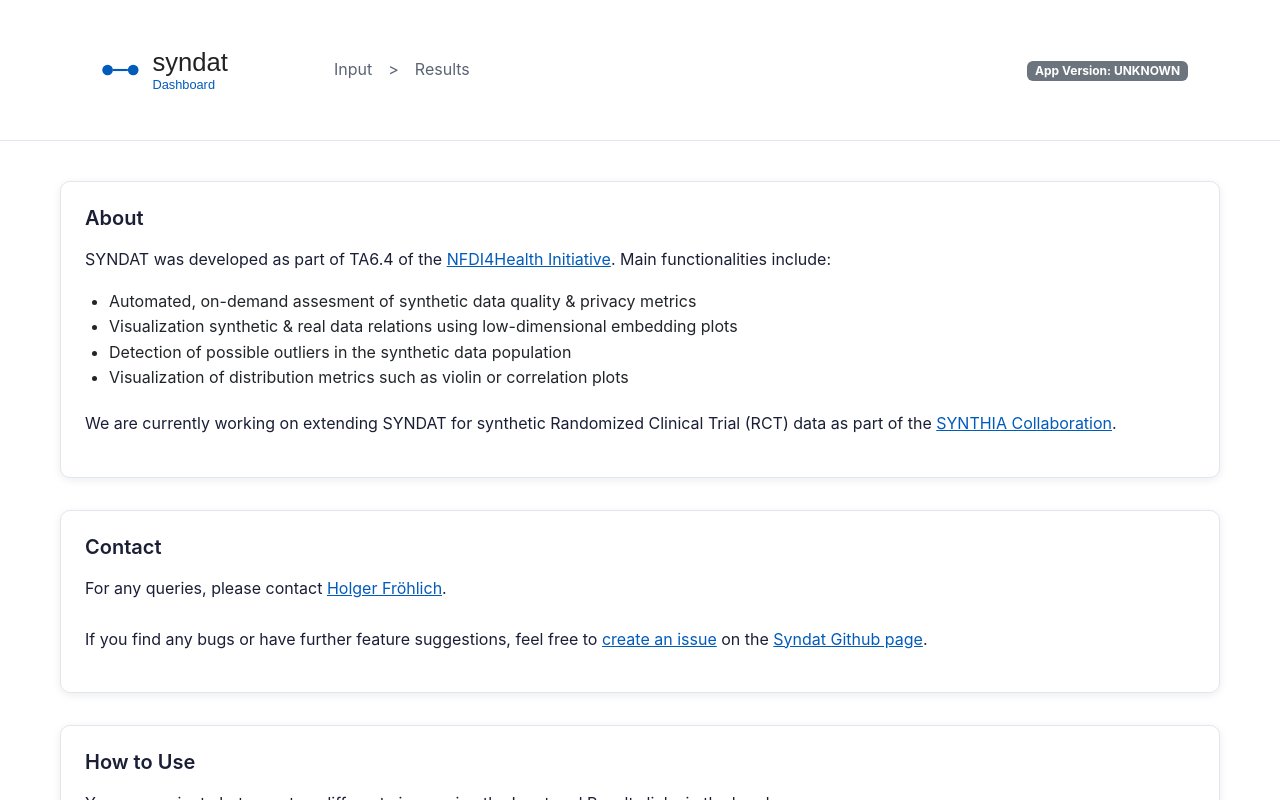
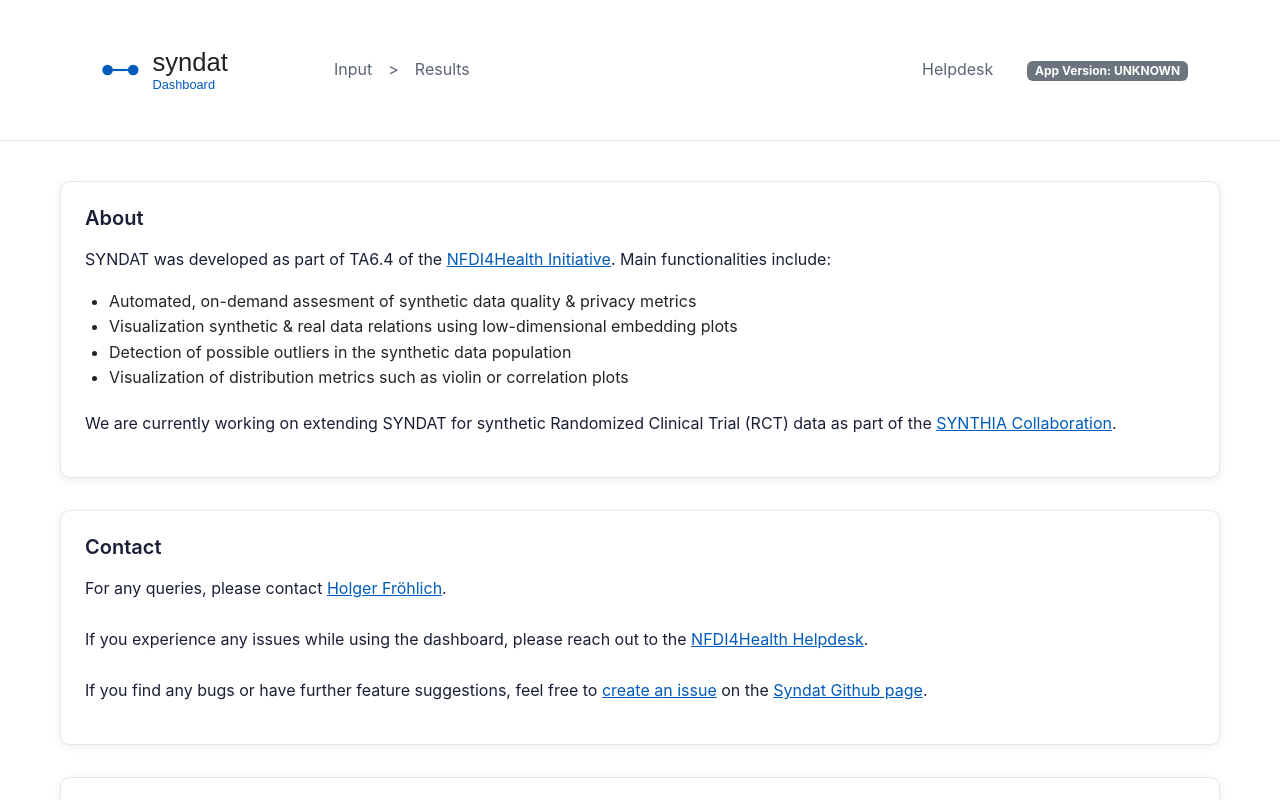
Before and after one commit to nfdi4health/syndat-dashboard, a React (Vite) app in the folder frontend/: page / in a window 1280 px wide. Shown: the top 800 px of the page. Built offline with nearby package versions, Linux system fonts and the light colour scheme; no server answers.

Commit message:
feat(frontend): add helpdesk link to dashboard
Surface the NFDI4Health helpdesk URL in the header, footer and home
contact section so users with issues can find support easily.

Closes #56

```diff
--- a/frontend/src/components/structure/Footer.tsx
+++ b/frontend/src/components/structure/Footer.tsx
@@ -8,6 +8,9 @@
       <Container>
         <Nav className="me-auto">
           <Row>
+            <Col>
+              <Nav.Link href="https://www.nfdi4health.de/en/helpdesk.html">Helpdesk</Nav.Link>
+            </Col>
             <Col>
               <Nav.Link href="https://www.scai.fraunhofer.de/en/business-research-areas/bioinformatics/fields-of-research/AI-DAS.html">Contact</Nav.Link>
             </Col>
--- a/frontend/src/components/structure/Header.tsx
+++ b/frontend/src/components/structure/Header.tsx
@@ -16,6 +16,11 @@
           </Nav.Link>
           <Nav.Link href="/results">Results</Nav.Link>
         </Nav>
+        <Nav className="app-navbar__helpdesk">
+          <Nav.Link href="https://www.nfdi4health.de/en/helpdesk.html">
+            Helpdesk
+          </Nav.Link>
+        </Nav>
         <VersionDisplay />
       </Container>
     </Navbar>
--- a/frontend/src/index.css
+++ b/frontend/src/index.css
@@ -147,6 +147,13 @@
 .app-navbar .nav-link { color: var(--muted) !important; }
 .app-navbar .nav-link.active, .app-navbar .nav-link:hover { color: var(--text) !important; }
 
+.app-navbar__helpdesk {
+  margin-right: var(--space-4);
+}
+.app-navbar__helpdesk .nav-link {
+  white-space: nowrap;
+}
+
 nav#footer {
   background: var(--surface) !important;
   border-top: 1px solid var(--border);
--- a/frontend/src/pages/HomePage.tsx
+++ b/frontend/src/pages/HomePage.tsx
@@ -28,6 +28,10 @@
         <p>
           For any queries, please contact{" "}
           <a href="mailto:holger.fröhlich@scai.fraunhofer.de">Holger Fröhlich</a>.
+          <br />
+          <br />
+          If you experience any issues while using the dashboard, please reach out to the{" "}
+          <a href="https://www.nfdi4health.de/en/helpdesk.html">NFDI4Health Helpdesk</a>.
           <br />
           <br />
           If you find any bugs or have further feature suggestions, feel free to{" "}
```
Also changed, not shown: 1 other file (tests, documents, lock files or other folders).
